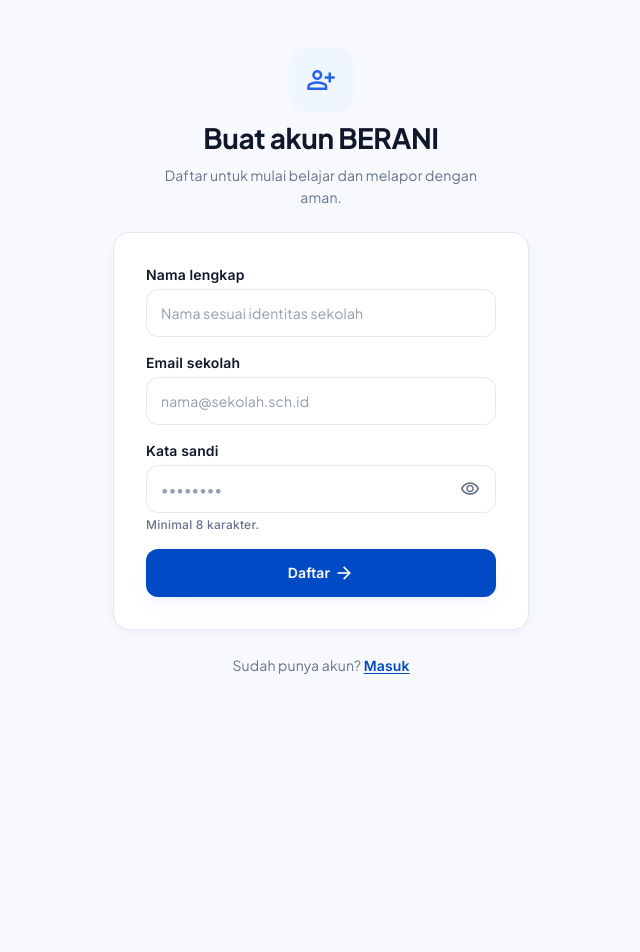
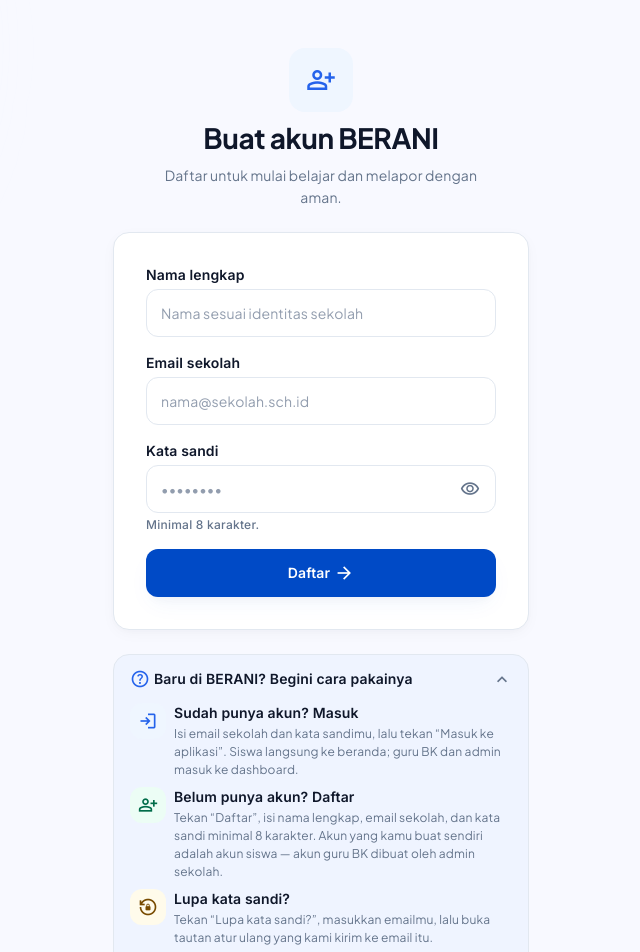
Before and after one commit to ammarwj/berani, a Next.js app in the folder web/: page /register in a window 1280 px wide. Shown: the top 952 px of the page, without its empty margins (319-959 px from the left). Before the commit the page ends 800 px from the top, so only its background shows below. Built offline with nearby package versions, Linux system fonts and the light colour scheme; no server answers.

Commit message:
feat: add AuthHelp component for login and registration guidance

```diff
--- a/web/app/(auth)/login/page.tsx
+++ b/web/app/(auth)/login/page.tsx
@@ -4,7 +4,7 @@ import { useState, FormEvent } from "react";
 import Link from "next/link";
 import { useRouter } from "next/navigation";
 import { api, saveSession, Session, panduanSeen } from "@/lib/api";
-import { Field, Alert, inputClass, AuthShell, AuthHero, AuthCard, AuthButton, PasswordField } from "@/components/ui";
+import { Field, Alert, inputClass, AuthShell, AuthHero, AuthCard, AuthButton, AuthHelp, PasswordField } from "@/components/ui";
 import Icon from "@/components/Icon";
 
 export default function LoginPage() {
@@ -84,6 +84,10 @@ export default function LoginPage() {
         </Link>
       </p>
 
+      {/* Di bawah form, bukan di atasnya: yang sudah punya akun tidak boleh
+          harus melewati empat paragraf dulu untuk sampai ke kolom email. */}
+      <AuthHelp />
+
       {/* Melacak tiket tidak butuh akun. */}
       <Link
         href="/lapor/status"
--- a/web/app/(auth)/register/page.tsx
+++ b/web/app/(auth)/register/page.tsx
@@ -4,7 +4,7 @@ import { useState, FormEvent } from "react";
 import Link from "next/link";
 import { useRouter } from "next/navigation";
 import { api, saveSession, Session, ApiError, panduanSeen } from "@/lib/api";
-import { Field, Alert, inputClass, AuthShell, AuthHero, AuthCard, AuthButton, PasswordField } from "@/components/ui";
+import { Field, Alert, inputClass, AuthShell, AuthHero, AuthCard, AuthButton, AuthHelp, PasswordField } from "@/components/ui";
 import Icon from "@/components/Icon";
 
 export default function RegisterPage() {
@@ -94,6 +94,8 @@ export default function RegisterPage() {
         </form>
       </AuthCard>
 
+      <AuthHelp />
+
       <p className="t-body text-text-muted text-center">
         Sudah punya akun?{" "}
         <Link href="/login" className="t-label text-primary underline underline-offset-2">
--- a/web/components/Icon.tsx
+++ b/web/components/Icon.tsx
@@ -19,6 +19,7 @@ export const ICON_NAMES = [
   "devices",
   "download",
   "edit_note",
+  "expand_more",
   "find_in_page",
   "fit_screen",
   "format_align_center",
@@ -29,12 +30,14 @@ export const ICON_NAMES = [
   "front_hand",
   "group_off",
   "groups",
+  "help",
   "home",
   "hourglass_top",
   "info",
   "lightbulb",
   "lock",
   "lock_reset",
+  "login",
   "logout",
   "manage_accounts",
   "mark_email_read",
--- a/web/components/ui.tsx
+++ b/web/components/ui.tsx
@@ -169,6 +169,69 @@ export function AuthCard({ children }: { children: React.ReactNode }) {
   );
 }
 
+// Panduan singkat untuk halaman login/daftar — satu sumber supaya copy di dua
+// halaman tidak menyimpang. <details> native: tidak butuh state, tetap bisa
+// dibuka tanpa JS, dan terbuka secara default karena yang baru pertama kali
+// datang justru yang butuh membacanya.
+//
+// Copy "Daftar" sengaja menyebut akun baru = siswa: akun guru/admin dibuat
+// super admin lewat /admin/users, jadi guru yang mendaftar sendiri akan dapat
+// akun siswa dan tidak menemukan menu dashboard-nya.
+const AUTH_HELP = [
+  {
+    icon: "login",
+    tint: "bg-ocean-subtle text-primary-container",
+    title: "Sudah punya akun? Masuk",
+    desc: "Isi email sekolah dan kata sandimu, lalu tekan “Masuk ke aplikasi”. Siswa langsung ke beranda; guru BK dan admin masuk ke dashboard.",
+  },
+  {
+    icon: "person_add",
+    tint: "bg-mint-subtle text-secondary",
+    title: "Belum punya akun? Daftar",
+    desc: "Tekan “Daftar”, isi nama lengkap, email sekolah, dan kata sandi minimal 8 karakter. Akun yang kamu buat sendiri adalah akun siswa — akun guru BK dibuat oleh admin sekolah.",
+  },
+  {
+    icon: "lock_reset",
+    tint: "bg-amber-subtle text-tertiary",
+    title: "Lupa kata sandi?",
+    desc: "Tekan “Lupa kata sandi?”, masukkan emailmu, lalu buka tautan atur ulang yang kami kirim ke email itu.",
+  },
+  {
+    icon: "find_in_page",
+    tint: "bg-support-teal-subtle text-support-teal",
+    title: "Hanya mau cek laporan?",
+    desc: "Melacak laporan tidak butuh akun. Pakai “Lacak laporan dengan kode tiket” dan masukkan kode tiketmu.",
+  },
+];
+
+export function AuthHelp() {
+  return (
+    <details open className="group bg-surface-container-low border border-border-subtle rounded-2xl">
+      <summary className="list-none [&::-webkit-details-marker]:hidden cursor-pointer min-h-12 px-space-md py-space-sm flex items-center gap-space-xs t-label text-text-primary focus-visible:outline-3 focus-visible:outline-offset-2 focus-visible:outline-primary-container/20 rounded-2xl">
+        <Icon name="help" className="text-[20px] text-primary-container" />
+        <span className="flex-1">Baru di BERANI? Begini cara pakainya</span>
+        <Icon
+          name="expand_more"
+          className="text-[20px] text-text-muted transition-transform group-open:rotate-180"
+        />
+      </summary>
+      <ul className="px-space-md pb-space-md flex flex-col gap-space-sm">
+        {AUTH_HELP.map((h) => (
+          <li key={h.title} className="flex gap-space-sm">
+            <span className={`w-9 h-9 rounded-xl grid place-items-center shrink-0 ${h.tint}`}>
+              <Icon name={h.icon} className="text-[20px]" />
+            </span>
+            <div className="min-w-0">
+              <p className="t-label text-text-primary">{h.title}</p>
+              <p className="t-body-sm text-text-muted mt-0.5">{h.desc}</p>
+            </div>
+          </li>
+        ))}
+      </ul>
+    </details>
+  );
+}
+
 export function AuthButton({ children, className = "", ...props }: React.ButtonHTMLAttributes<HTMLButtonElement>) {
   return (
     <button
```
